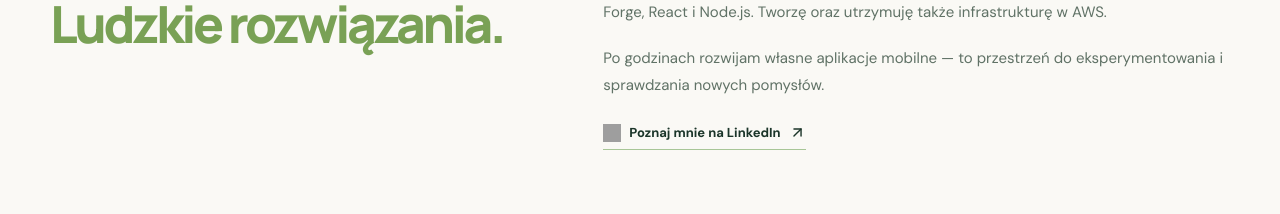
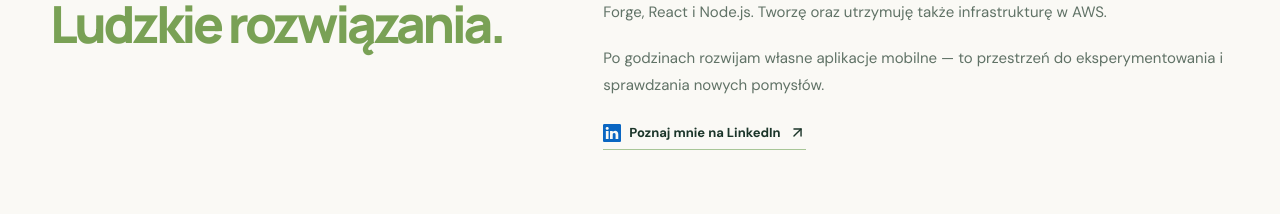
Before and after one commit to mgcodesolutionsmichalgajewski/portfolio, a React (Vite) app: page / in a window 1280 px wide. Shown: the part 1085-1299 px from the top of the page. Built offline with nearby package versions, Linux system fonts and the light colour scheme; grey boxes are pictures that could not be loaded.

Commit message:
Render LinkedIn icon locally

```diff
--- a/src/components/About.tsx
+++ b/src/components/About.tsx
@@ -1,3 +1,4 @@
+import LinkedInIcon from './LinkedInIcon';
 import { ArrowUpRight } from 'lucide-react';
 
 export default function About() {
@@ -32,7 +33,7 @@
           target="_blank"
           rel="noreferrer"
         >
-          <img className="linkedin-logo" src="https://cdn.simpleicons.org/linkedin/0A66C2" alt="" />
+          <LinkedInIcon className="linkedin-logo" />
           Poznaj mnie na LinkedIn <ArrowUpRight size={17} />
         </a>
       </div>
--- a/src/components/Contact.tsx
+++ b/src/components/Contact.tsx
@@ -1,3 +1,4 @@
+import LinkedInIcon from './LinkedInIcon';
 import { useState, type FormEvent } from 'react';
 import { ArrowUpRight, Mail, Phone, MapPin, Send } from 'lucide-react';
 
@@ -76,11 +77,7 @@
               target="_blank"
               rel="noreferrer"
             >
-              <img
-                className="linkedin-logo"
-                src="https://cdn.simpleicons.org/linkedin/D8EAB9"
-                alt=""
-              />
+              <LinkedInIcon className="linkedin-logo" />
               LinkedIn <ArrowUpRight size={17} />
             </a>
           </div>
--- /dev/null
+++ b/src/components/LinkedInIcon.tsx
@@ -0,0 +1,9 @@
+type Props = { className?: string };
+
+export default function LinkedInIcon({ className }: Props) {
+  return (
+    <svg className={className} viewBox="0 0 16 16" fill="currentColor" aria-hidden="true">
+      <path d="M0 1.146C0 .513.526 0 1.175 0h13.65C15.474 0 16 .513 16 1.146v13.708c0 .633-.526 1.146-1.175 1.146H1.175C.526 16 0 15.487 0 14.854zm4.943 12.248V6.169H2.542v7.225zm-1.2-8.212c.837 0 1.358-.554 1.358-1.248-.015-.709-.52-1.248-1.342-1.248S2.4 3.226 2.4 3.934c0 .694.521 1.248 1.327 1.248zm4.908 8.212V9.359c0-.216.016-.432.08-.586.173-.431.568-.878 1.232-.878.869 0 1.216.662 1.216 1.634v3.865h2.401V9.25c0-2.22-1.184-3.252-2.764-3.252-1.274 0-1.845.7-2.165 1.193v.025h-.016l.016-.025V6.169h-2.4c.03.678 0 7.225 0 7.225z" />
+    </svg>
+  );
+}
--- a/src/styles.css
+++ b/src/styles.css
@@ -700,6 +700,14 @@
   width: 18px;
   height: 18px;
   flex: none;
+}
+.inline-link .linkedin-logo {
+  color: #0a66c2;
+}
+.contact-info .linkedin-logo {
+  color: #d8eab9;
+  width: 18px;
+  height: 18px;
 }
 .contact form {
   background: #fff;
```
